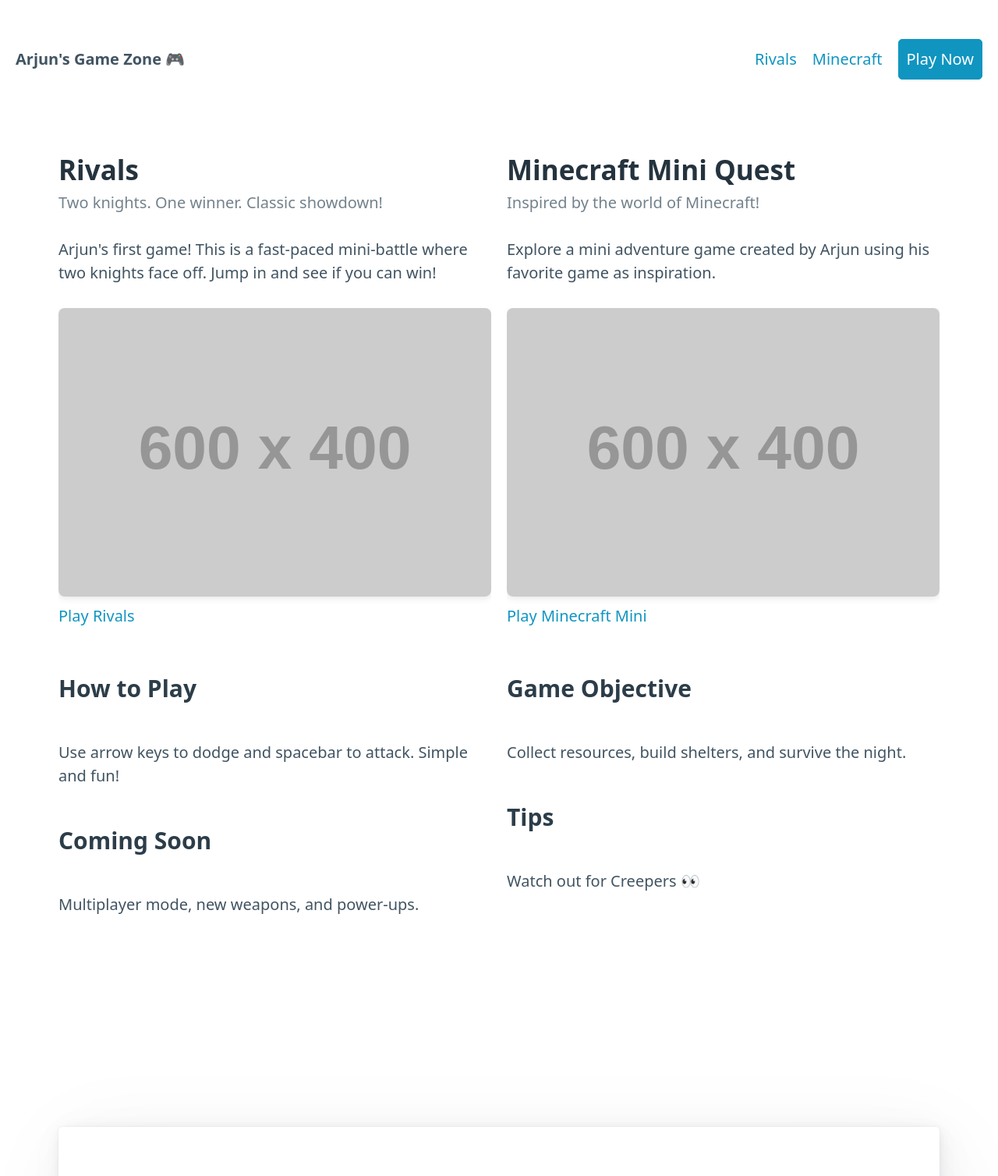
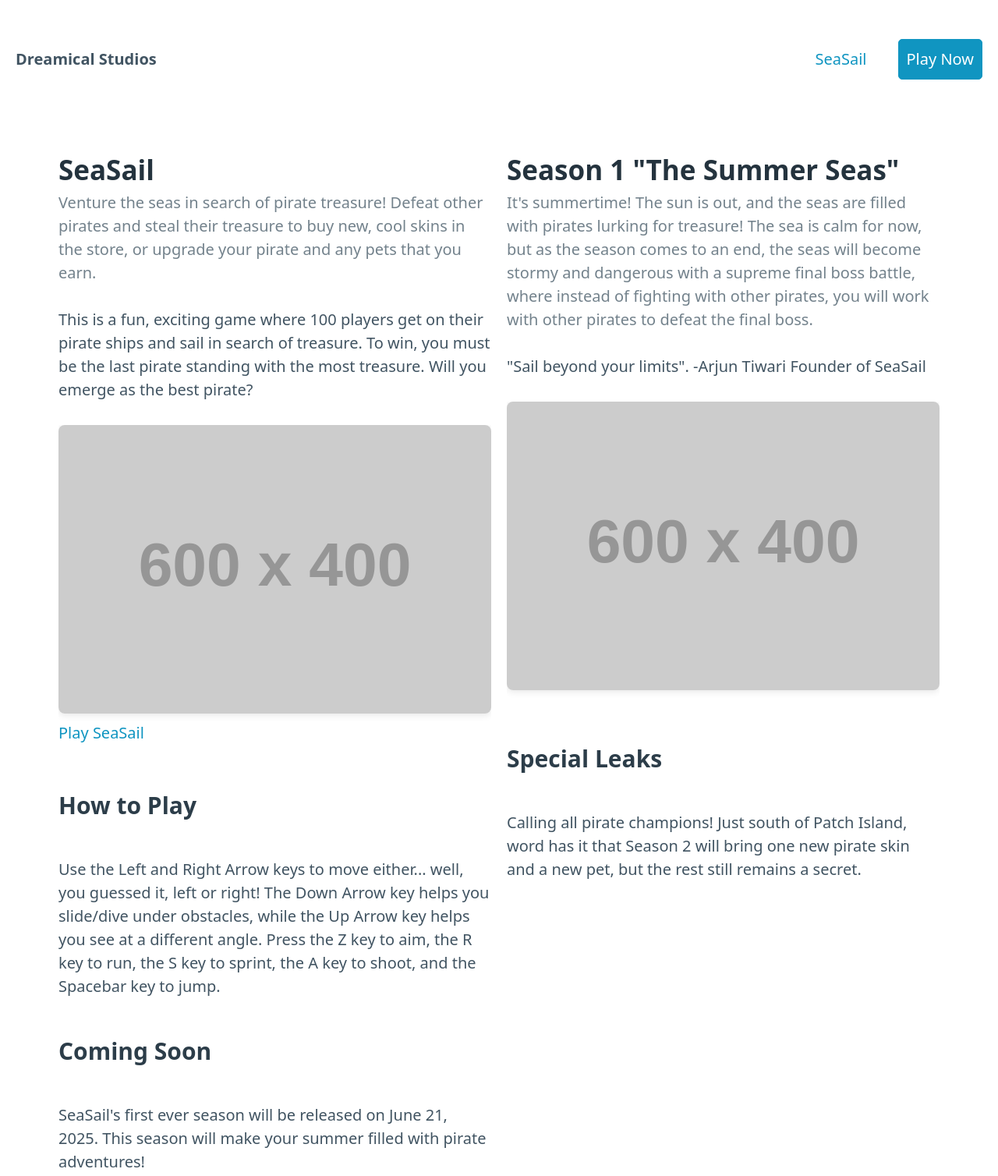
Before and after one commit to NawneetJha/arjun-game, a plain HTML site: page index.html in a window 1280 px wide. Shown: the top 1508 px of the page at 78% size. Drawn offline with nearby package versions, Linux system fonts and the light colour scheme; placeholder pictures from the web are drawn by us.

Commit message:
Update index.html
Updates from Arjun

```diff
--- a/index.html
+++ b/index.html
@@ -1,68 +1,74 @@
 <!DOCTYPE html>
 <html lang="en">
+
 <head>
   <meta charset="UTF-8" />
   <meta name="viewport" content="width=device-width, initial-scale=1" />
-    <title>Arjun's Game Zone 🎉</title>
+  <title>Dreamical Studios</title>
   <link rel="stylesheet" href="https://cdn.jsdelivr.net/npm/@picocss/pico@1/css/pico.min.css" />
   <style>
     body {
       padding-top: 2rem;
     }
+
     img {
       max-width: 100%;
       border-radius: 8px;
       box-shadow: 0 2px 10px rgba(0, 0, 0, 0.1);
     }
+
     figcaption a {
       color: var(--primary);
     }
   </style>
 </head>
+
 <body>
   <nav class="container-fluid">
     <ul>
-        <li><strong>Arjun's Game Zone 🎮</strong></li>
+      <li><strong>Dreamical Studios</strong></li>
     </ul>
     <ul>
-        <li><a href="#rivals">Rivals</a></li>
-        <li><a href="#minecraft">Minecraft</a></li>
+      <li><a href="#SeaSail">SeaSail</a></li>
+      <li><a href=""></a></li>
       <li><a href="#" role="button">Play Now</a></li>
     </ul>
   </nav>
 
   <main class="container">
     <div class="grid">
-        <section id="rivals">
+      <section id="SeaSail">
         <hgroup>
-            <h2>Rivals</h2>
-            <h3>Two knights. One winner. Classic showdown!</h3>
+          <h2>SeaSail</h2>
+          <h3>Venture the seas in search of pirate treasure! Defeat other pirates and steal their treasure to buy new, cool skins in the store, or upgrade your pirate and any pets that you earn.</h3>
         </hgroup>
-          <p>Arjun's first game! This is a fast-paced mini-battle where two knights face off. Jump in and see if you can win!</p>
+        <p>This is a fun, exciting game where 100 players get on their pirate ships and sail in search of treasure. To win, you must be the last pirate standing with the most treasure. Will you emerge as the best pirate?
+          </p>
         <figure>
-            <img src="https://via.placeholder.com/600x400?text=Rivals+Game+Thumbnail" alt="Rivals game preview" />
-            <figcaption><a href="#" target="_blank">Play Rivals</a></figcaption>
+          <img src="https://via.placeholder.com/600x400?text=SeaSail+Game+Thumbnail" alt= "SeaSail game preview" />
+          <figcaption><a href="#" target="_blank">Play SeaSail</a></figcaption>
         </figure>
         <h3>How to Play</h3>
-          <p>Use arrow keys to dodge and spacebar to attack. Simple and fun!</p>
+        <p>Use the Left and Right Arrow keys to move either... well, you guessed it, left or right! The Down Arrow key helps you slide/dive under obstacles, while the Up Arrow key helps you see at a different angle. Press the Z key to aim, the R key to run, the S key to sprint, the A key to shoot, and the Spacebar key to jump. </p>
         <h3>Coming Soon</h3>
-          <p>Multiplayer mode, new weapons, and power-ups.</p>
+        <p>SeaSail's first ever season will be released on June 21, 2025. This season will make your summer filled with pirate adventures! </p>
       </section>
 
-        <section id="minecraft">
+      <section id="">
         <hgroup>
-            <h2>Minecraft Mini Quest</h2>
-            <h3>Inspired by the world of Minecraft!</h3>
+          <h2>Season 1 "The Summer Seas"</h2>
+          <h3>It's summertime! The sun is out, and the seas are filled with pirates lurking for treasure! The sea is calm for now, but as the season comes to an end, the seas will become stormy and dangerous with a supreme final boss battle, where instead of fighting with other pirates, you will work with other pirates to defeat the final boss. <pi></pi>   </h3>
         </hgroup>
-          <p>Explore a mini adventure game created by Arjun using his favorite game as inspiration.</p>
+        <p>"Sail beyond your limits". -Arjun Tiwari Founder of SeaSail</p>
         <figure>
-            <img src="https://via.placeholder.com/600x400?text=Minecraft+Inspired+Game" alt="Minecraft-inspired game preview" />
-            <figcaption><a href="#" target="_blank">Play Minecraft Mini</a></figcaption>
+          <img src="https://via.placeholder.com/600x400?text=++"
+            alt="" />
+          <figcaption><a href="#" target="_blank"></a></figcaption>
         </figure>
-          <h3>Game Objective</h3>
-          <p>Collect resources, build shelters, and survive the night.</p>
-          <h3>Tips</h3>
-          <p>Watch out for Creepers 👀</p>
+        <h3>Special Leaks</h3>
+        <p>Calling all pirate champions! Just south of Patch Island, word has it that Season 2 will bring one new pirate skin and a new pet, but the rest still remains a secret.  </p>
+        <h3></h3>
+        <p></p>
       </section>
     </div>
   </main>
@@ -72,4 +78,21 @@
       <article>
         <hgroup>
           <h2>Stay Updated!</h2>
-            <h3>Get updates when Arjun adds more games.</h3
+          <h3>Get updates when Dreamical Studios adds more games.</h3>
+        </hgroup>
+        <form class="grid">
+          <input type="text" id="firstname" name="firstname" placeholder="First name" aria-label="First name"
+            required />
+          <input type="email" id="email" name="email" placeholder="Email address" aria-label="Email address" required />
+          <button type="submit" onclick="event.preventDefault()">Subscribe</button>
+        </form>
+      </article>
+    </div>
+  </section>
+
+  <footer class="container">
+    <small><a href="#"></a><a href="#"></a></small>
+  </footer>
+</body>
+
+</html>
```
Lines whose indentation alone changed are shown as unchanged.
